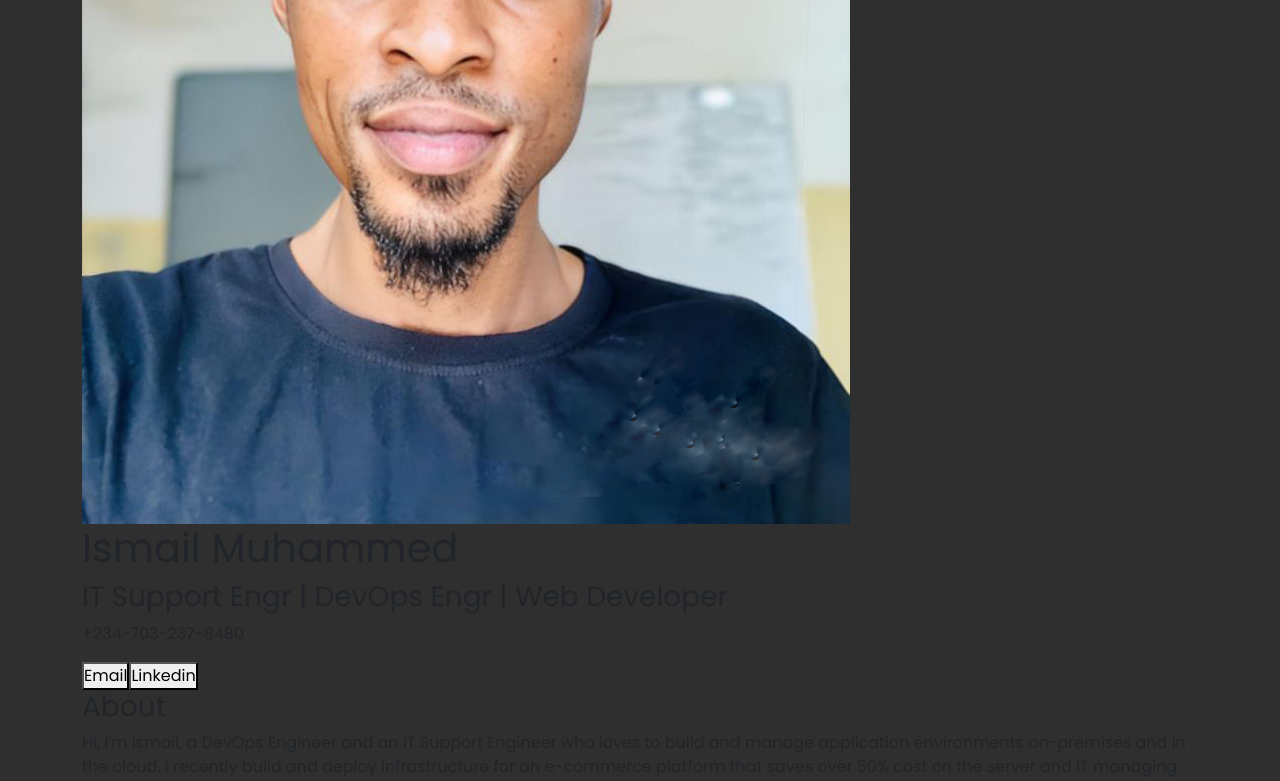
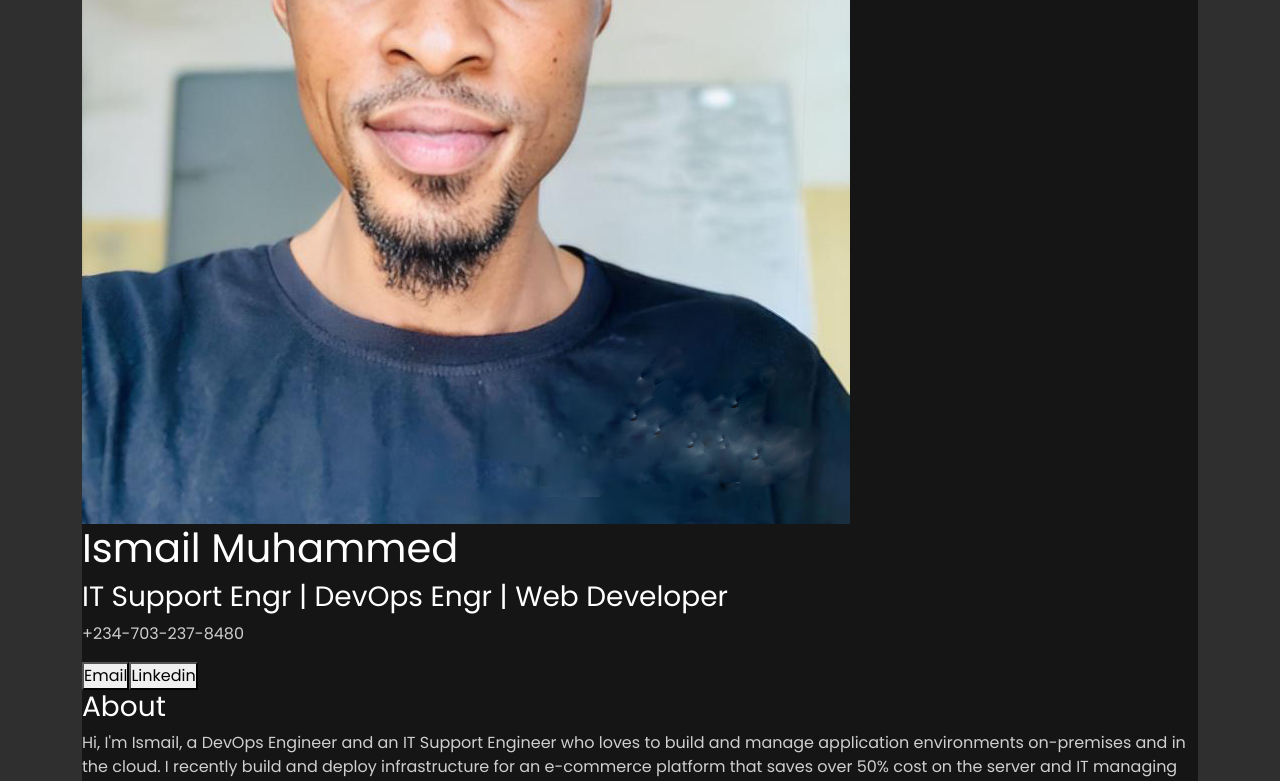
Before and after one commit to IsmailMuhammed2019/ismail_muhammed_digital_business_card, a React (Create React App) app: page / in a window 1280 px wide. Shown: the part 500-1281 px from the top of the page. Built offline with nearby package versions, Linux system fonts and the light colour scheme.

Commit message:
style image container

```diff
--- a/src/App.css
+++ b/src/App.css
@@ -7,6 +7,22 @@
 body {
  font-family: 'Poppins' !important;
  background-color: #121212df !important;
- color: #ffffff;
+ color: #ffffff !important;
  font-size: 1rem;
+ height: 100vh;
+ width: 100vw;
 }
+
+p {
+ color: #d0cece !important;
+}
+
+img {
+ width: fit-content;
+ height: 100%;
+}
+
+.innerBox{
+ background-color: #121212df;
+
+}
```
